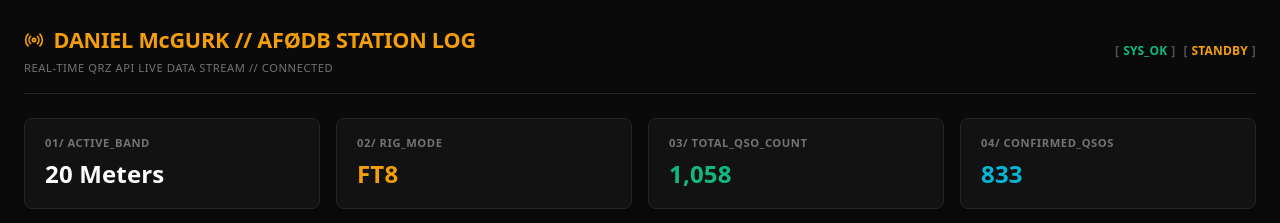
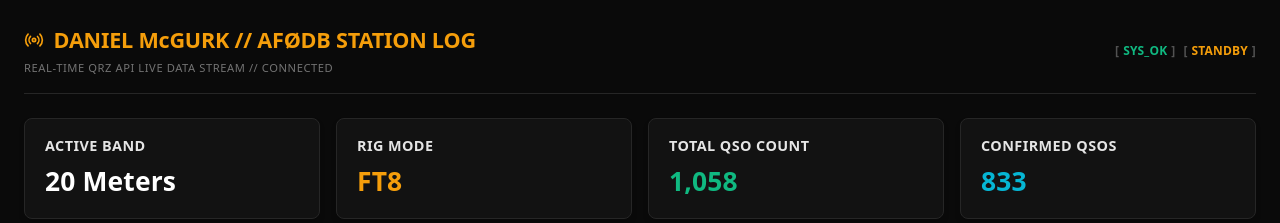
Before and after one commit to prenger745/af0db-radio, a Next.js app: page / in a window 1280 px wide. Shown: the top 223 px of the page. Built offline with nearby package versions, Linux system fonts and the light colour scheme; no server answers.

Commit message:
Update page.tsx

```diff
--- a/app/page.tsx
+++ b/app/page.tsx
@@ -221,27 +221,27 @@ export default function Page() {
       {/* Cyber-Deck Telemetry Top Strip */}
       <section className="telemetry-strip">
         <div className="terminal-panel" style={{ padding: "1rem 1.25rem" }}>
-          <span style={{ fontSize: "0.7rem", color: "#737373", textTransform: "uppercase", display: "block", fontWeight: 600, letterSpacing: "0.05em" }}>01/ ACTIVE_BAND</span>
-          <div style={{ fontSize: "1.5rem", fontWeight: 700, color: "#ffffff", marginTop: "0.25rem" }}>{stats.currentBand}</div>
+          <span style={{ fontSize: "0.9rem", color: "#e5e5e5", textTransform: "uppercase", display: "block", fontWeight: 700, letterSpacing: "0.03em" }}>ACTIVE BAND</span>
+          <div style={{ fontSize: "1.65rem", fontWeight: 800, color: "#ffffff", marginTop: "0.35rem" }}>{stats.currentBand}</div>
         </div>
         <div className="terminal-panel" style={{ padding: "1rem 1.25rem" }}>
-          <span style={{ fontSize: "0.7rem", color: "#737373", textTransform: "uppercase", display: "block", fontWeight: 600, letterSpacing: "0.05em" }}>02/ RIG_MODE</span>
-          <div style={{ fontSize: "1.5rem", fontWeight: 700, color: "#f59e0b", marginTop: "0.25rem" }}>{stats.currentMode}</div>
+          <span style={{ fontSize: "0.9rem", color: "#e5e5e5", textTransform: "uppercase", display: "block", fontWeight: 700, letterSpacing: "0.03em" }}>RIG MODE</span>
+          <div style={{ fontSize: "1.65rem", fontWeight: 800, color: "#f59e0b", marginTop: "0.35rem" }}>{stats.currentMode}</div>
         </div>
         <div className="terminal-panel" style={{ padding: "1rem 1.25rem" }}>
-          <span style={{ fontSize: "0.7rem", color: "#737373", textTransform: "uppercase", display: "block", fontWeight: 600, letterSpacing: "0.05em" }}>03/ TOTAL_QSO_COUNT</span>
-          <div style={{ fontSize: "1.5rem", fontWeight: 700, color: "#10b981", marginTop: "0.25rem" }}>{stats.totalQsos}</div>
+          <span style={{ fontSize: "0.9rem", color: "#e5e5e5", textTransform: "uppercase", display: "block", fontWeight: 700, letterSpacing: "0.03em" }}>TOTAL QSO COUNT</span>
+          <div style={{ fontSize: "1.65rem", fontWeight: 800, color: "#10b981", marginTop: "0.35rem" }}>{stats.totalQsos}</div>
         </div>
         <div className="terminal-panel" style={{ padding: "1rem 1.25rem" }}>
-          <span style={{ fontSize: "0.7rem", color: "#737373", textTransform: "uppercase", display: "block", fontWeight: 600, letterSpacing: "0.05em" }}>04/ CONFIRMED_QSOs</span>
-          <div style={{ fontSize: "1.5rem", fontWeight: 700, color: "#06b6d4", marginTop: "0.25rem" }}>{stats.confirmed}</div>
+          <span style={{ fontSize: "0.9rem", color: "#e5e5e5", textTransform: "uppercase", display: "block", fontWeight: 700, letterSpacing: "0.03em" }}>CONFIRMED QSOs</span>
+          <div style={{ fontSize: "1.65rem", fontWeight: 800, color: "#06b6d4", marginTop: "0.35rem" }}>{stats.confirmed}</div>
         </div>
       </section>
 
       {/* 2-Column Split Dashboard Wrapper */}
       <main className="deck-workspace">
 
-        {/* Left Column Stack: Fixed width 320px bounding box container */}
+        {/* Left Column Stack */}
         <div style={{ display: "flex", flexDirection: "column", gap: "1.5rem" }}>
 
           {/* Card 1: Shack Gear */}
@@ -336,7 +336,7 @@ export default function Page() {
 
         </div>
 
-        {/* Right Column Stack: Expanding main matrix log ledger monitor */}
+        {/* Right Column Stack: Expanding log ledger */}
         <div className="terminal-panel" style={{ display: "flex", flexDirection: "column", justifyContent: "space-between" }}>
           <div>
             <div className="panel-header">
```
